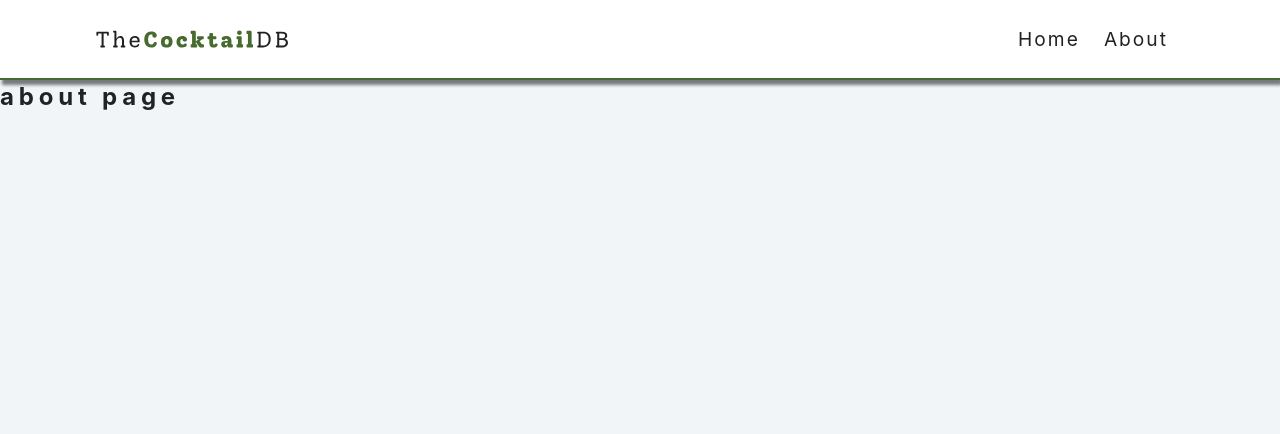
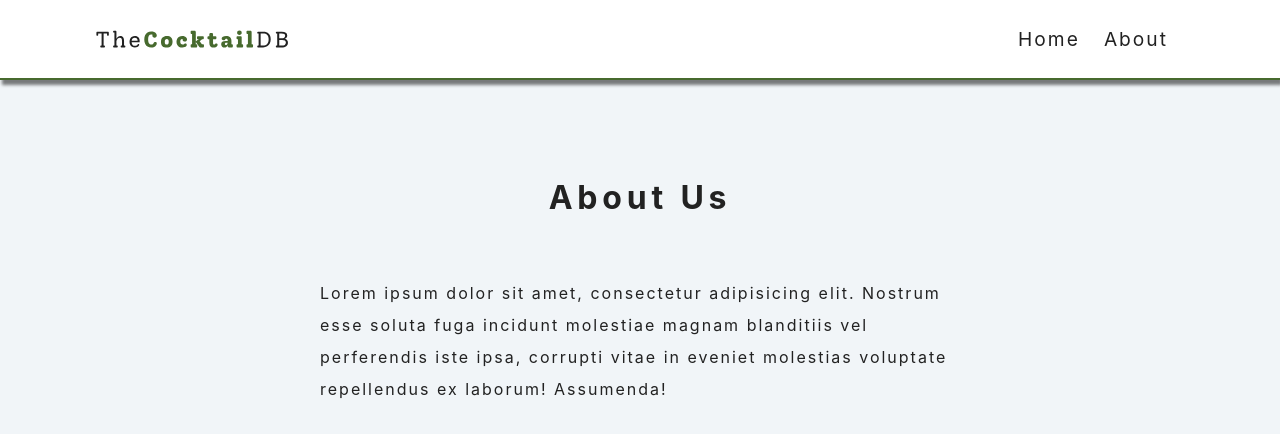
Before and after one commit to JGabrielPS/ProyectosReact-Cocktails, a React (Create React App) app: page /about in a window 1280 px wide. Shown: the top 434 px of the page. Built offline with nearby package versions, Linux system fonts and the light colour scheme; no server answers.

Commit message:
new: add basic setup to show

```diff
--- a/src/pages/About.js
+++ b/src/pages/About.js
@@ -1,11 +1,17 @@
-import React from 'react'
+import React from "react";
 
 const About = () => {
   return (
-    <div>
-      <h2>about page</h2>
-    </div>
-  )
-}
+    <section className="section about-section">
+      <h1 className="section-title">about us</h1>
+      <p>
+        Lorem ipsum dolor sit amet, consectetur adipisicing elit. Nostrum esse
+        soluta fuga incidunt molestiae magnam blanditiis vel perferendis iste
+        ipsa, corrupti vitae in eveniet molestias voluptate repellendus ex
+        laborum! Assumenda!
+      </p>
+    </section>
+  );
+};
 
-export default About
+export default About;
```
